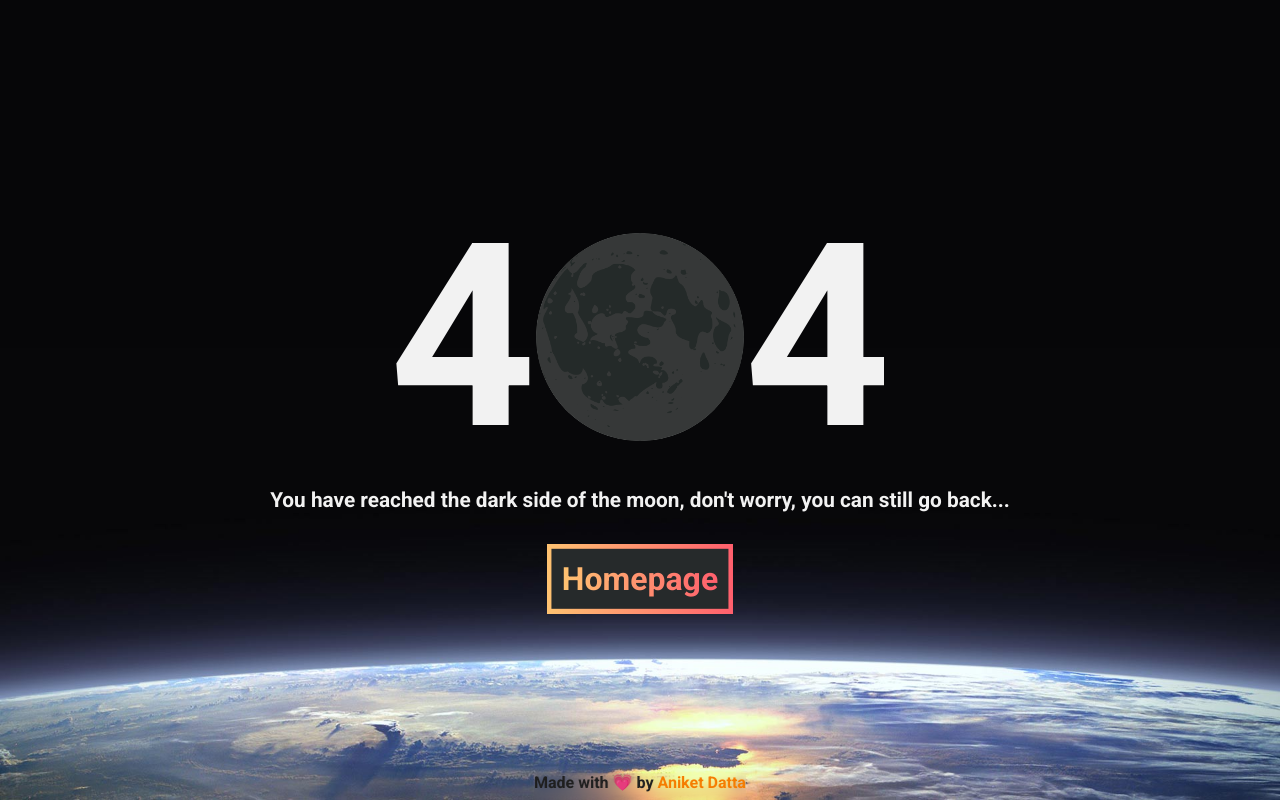
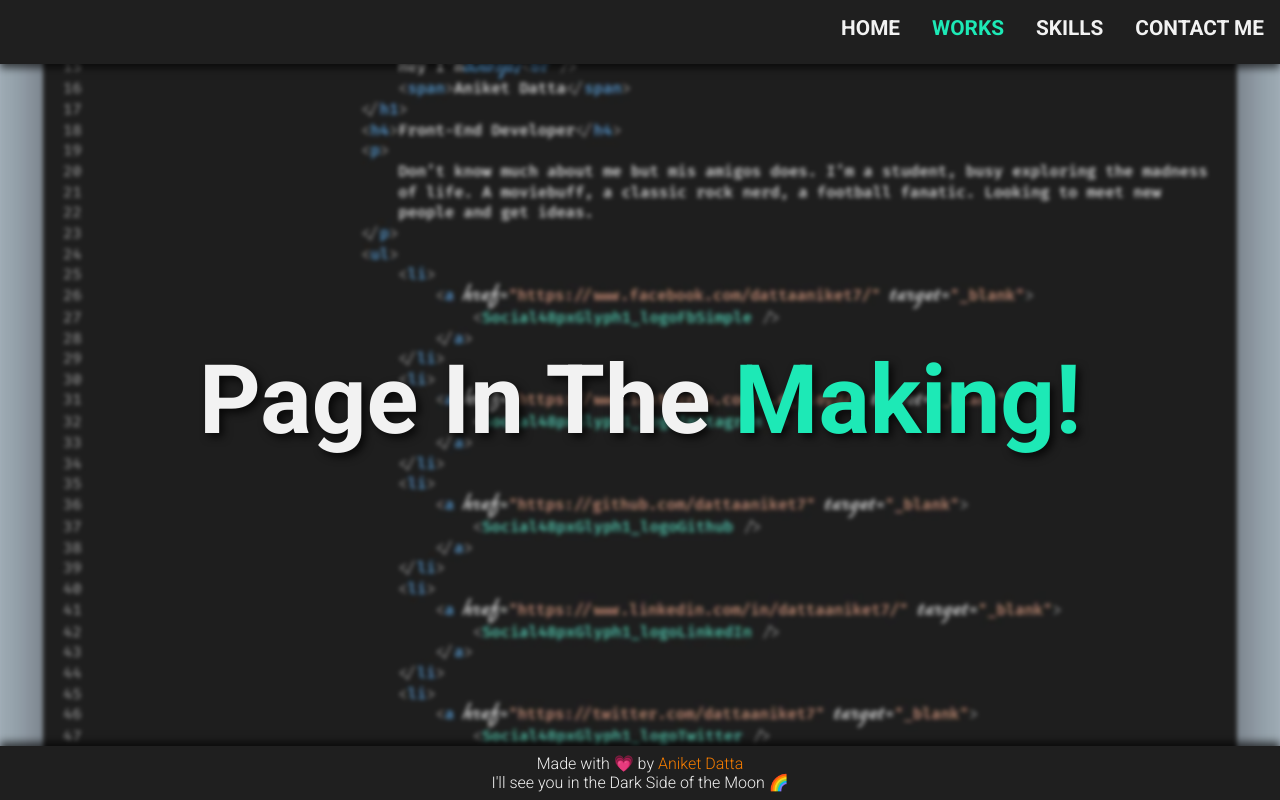
Before and after one commit to dattaaniket7/portfolio, a Next.js app: page /works in a window 1280 px wide. Before the commit this address had no page. Built offline with nearby package versions, Linux system fonts and the light colour scheme.

Commit message:
Page Under Construction Done!

```diff
--- /dev/null
+++ b/pages/works.js
@@ -0,0 +1,19 @@
+import Footer from '../components/Footer/Footer';
+import Navbar from '../components/Navbar/Navbar';
+import s from '../styles/UnderConstruction.module.scss';
+
+export default function Works() {
+	return (
+		<div className={s.main}>
+			<div className={s.inner}>
+				<header className={s.header}>
+					<Navbar />
+				</header>
+				<h1 className={s.highlight}>
+					Page In The&nbsp;<span>Making!</span>
+				</h1>
+				<Footer className={s.footer} />
+			</div>
+		</div>
+	);
+}
--- /dev/null
+++ b/styles/UnderConstruction.module.scss
@@ -0,0 +1,57 @@
+@import 'colors';
+.main {
+	width: 100%;
+	background: #a0adb6;
+}
+
+.inner {
+	position: relative;
+	width: 100%;
+	min-height: 100vh;
+	background: url("/images/code1.jpg");
+	background-size: cover;
+	background-position: center;
+	background-repeat: no-repeat;
+}
+
+.header {
+	position: absolute;
+	width: 100%;
+	height: 4rem;
+	top: 0;
+	background: #1f1f1f;
+	box-shadow: rgba(0, 0, 0, 0.664) 0px 4px 8px;
+	z-index: 3;
+}
+
+.footer {
+	position: absolute;
+	width: 100%;
+	bottom: 0;
+	background: #1f1f1f;
+	z-index: 3;
+	box-shadow: rgba(0, 0, 0, 0.664) 0px -4px 8px;
+}
+
+.highlight {
+	color: $white-color;
+	position: absolute;
+	width: 100%;
+	height: 100vh;
+	display: flex;
+	justify-content: center;
+	align-items: center;
+	backdrop-filter: blur(2px);
+	text-align: center;
+	font-size: 6rem;
+	text-shadow: rgba(0, 0, 0, 0.753) 4px 4px 8px;
+	span {
+		color: $green-color;
+	}
+}
+
+@media screen and (max-width: 768px) {
+	.highlight {
+		font-size: 2rem;
+	}
+}
```
Also changed, not shown: pages/contact-me.js (added, +19 -0 lines), pages/index.js (+5 -5 lines), pages/skills.js (added, +19 -0 lines), public/images/code1.jpg (added).
